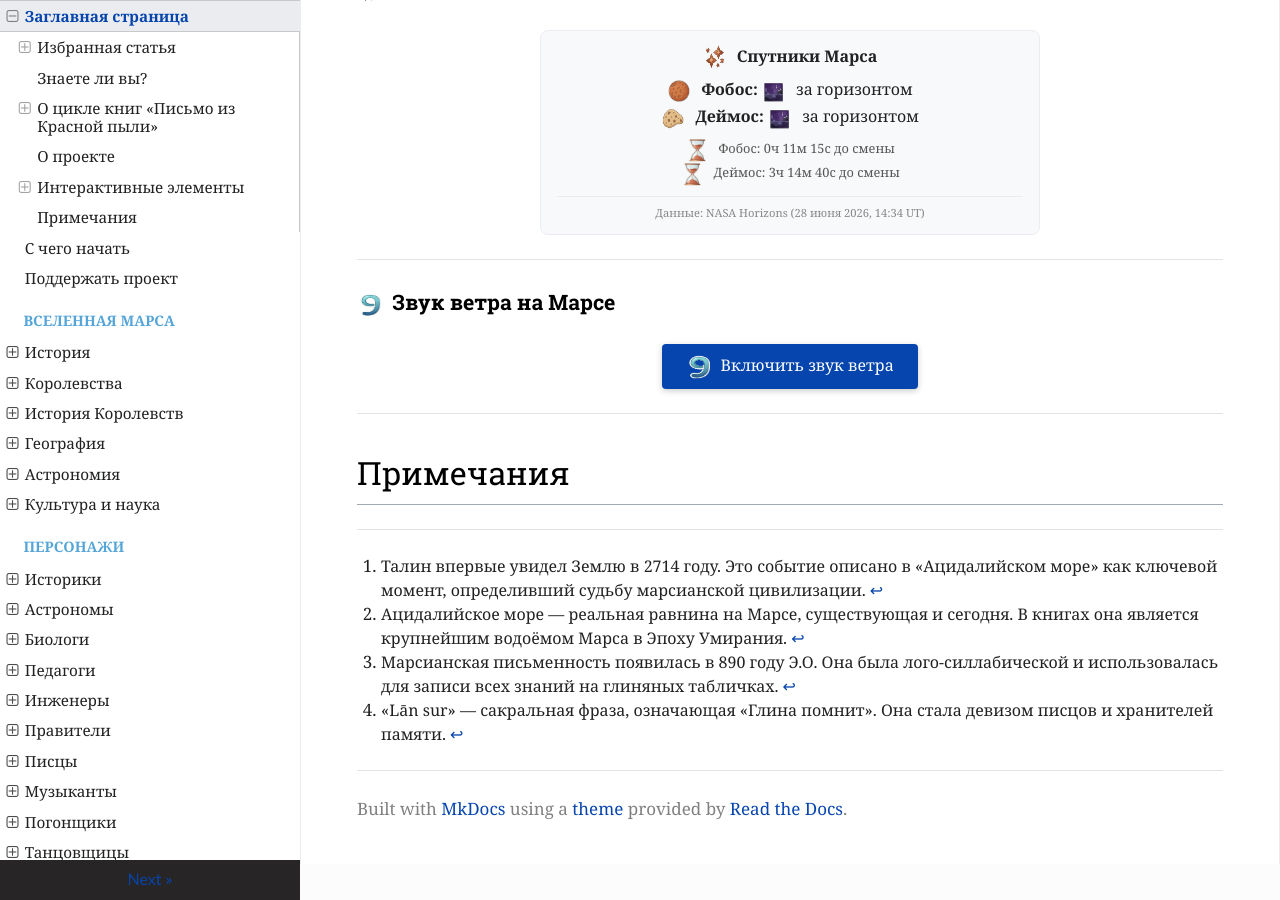
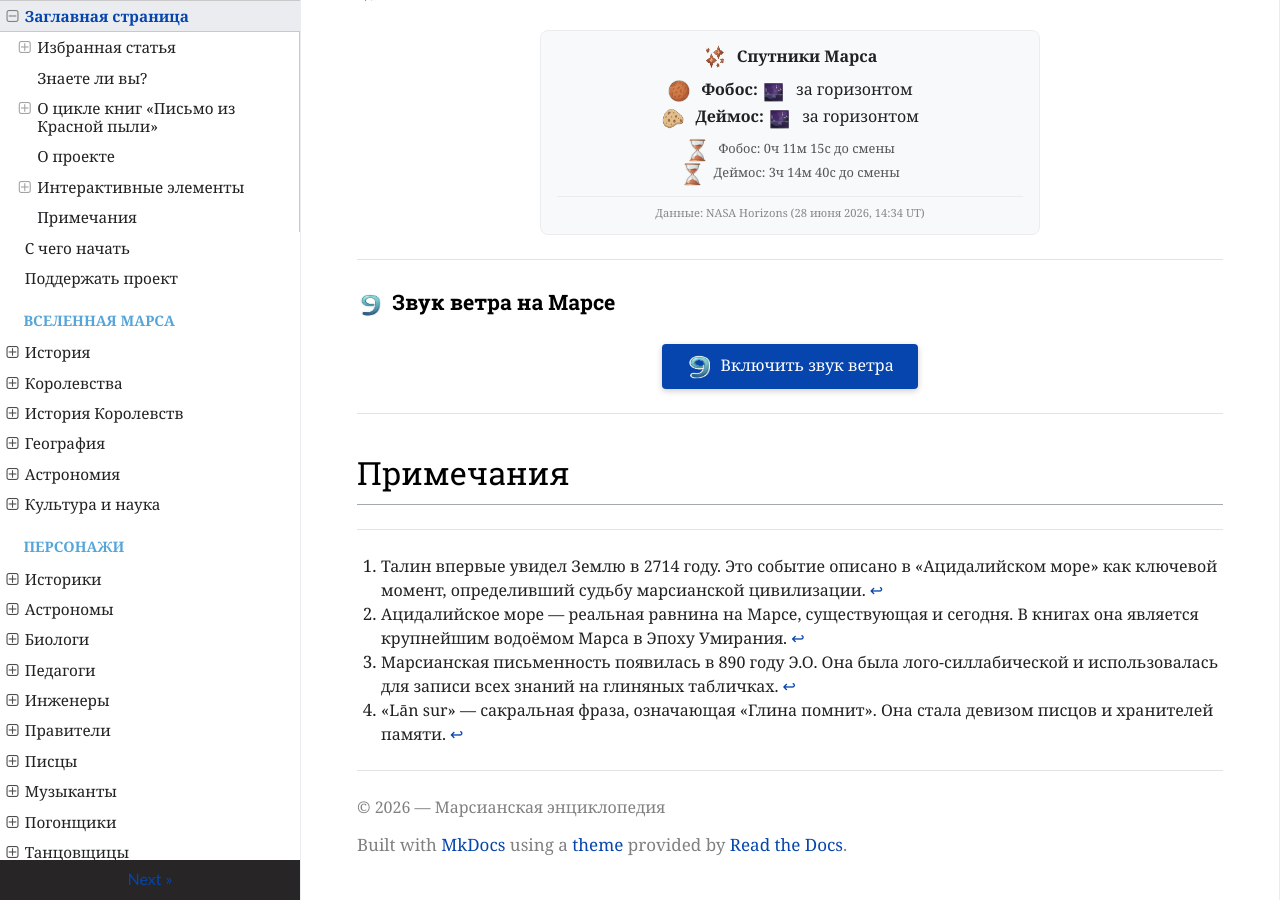
Before and after one commit to ivanhohlov14-bit/mars-encyclopedia, an MkDocs documentation site: the page built from docs/index.md, in a window 1280 px wide and 900 px high, scrolled down 3309 px. Built offline with MkDocs 1.6.1, drawn with Linux system fonts in a browser that asks for light colours; nearby versions of some CDN libraries; a script that is not in the unit is left out.

Commit message:
Update mkdocs.yml

```diff
--- a/mkdocs.yml
+++ b/mkdocs.yml
@@ -28,6 +28,8 @@ extra_javascript:
 
 extra_head:
   - <link rel="stylesheet" href="https://cdnjs.cloudflare.com/ajax/libs/font-awesome/6.0.0/css/all.min.css">
+
+copyright: "© 2026 — Марсианская энциклопедия"
 
 nav:
   - Заглавная страница: index.md
```
